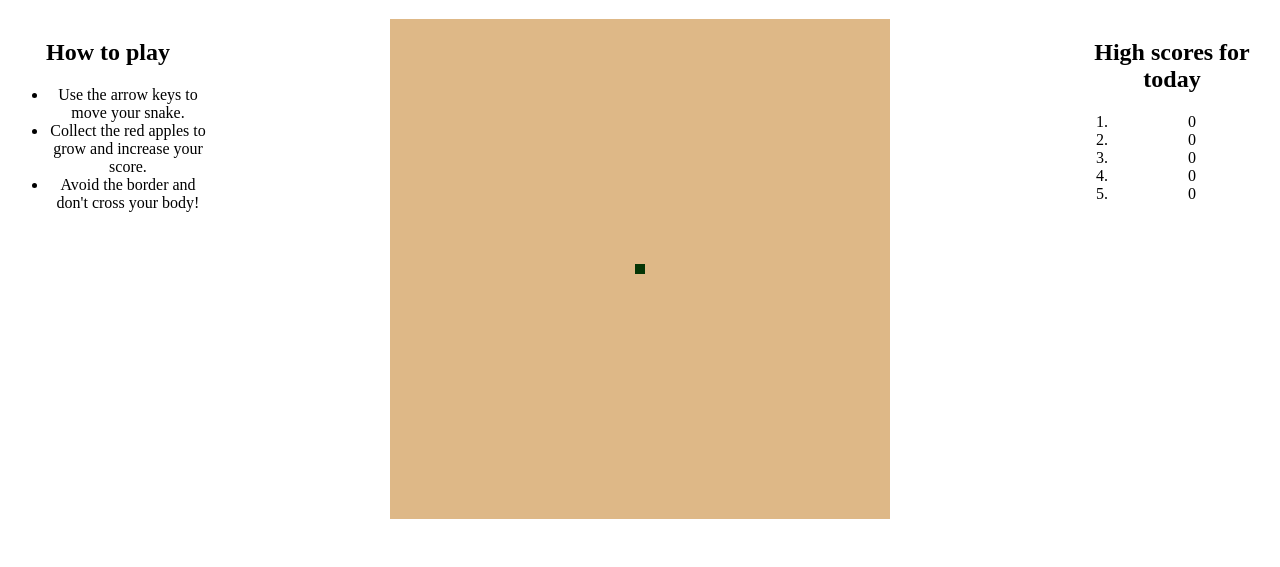
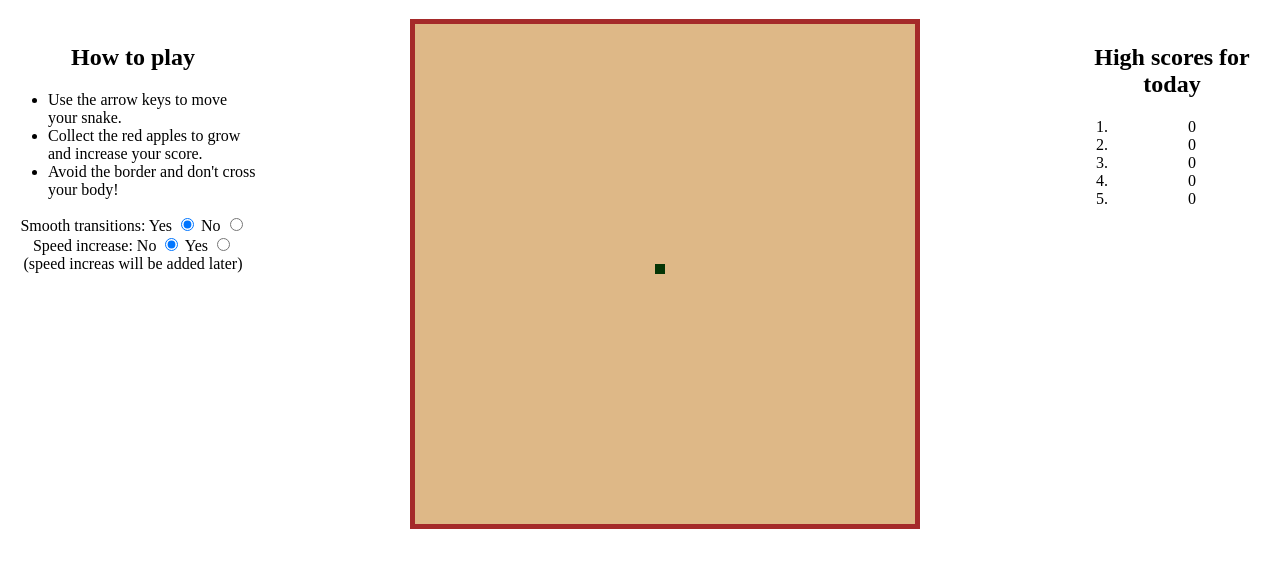
Before and after one commit to Purukogi/snake_game, a plain HTML site: page index.html in a window 1280 px wide. Shown: the part 61-628 px from the top of the page. Drawn offline with Linux system fonts and the light colour scheme; a web font is replaced by a local one.

Commit message:
clenaned up snake positioning inside of play area, added an option to swap between smooth transitions and classic movement

```diff
--- a/index.html
+++ b/index.html
@@ -5,6 +5,13 @@
     <meta name="viewport" content="width=device-width, initial-scale=1.0">
     <link rel="stylesheet" href="https://fonts.googleapis.com/css?family=Sofia">
     <link rel="stylesheet" href="style.css">
+    <!--This style is a quickfix to swap between smooth transitions and classic snake
+    we just change its inner text when swapping transition styles-->
+    <style id="transitionStyle">
+        #playArea div {
+            transition: 0.2s;
+        }
+    </style>
     <script src="script.js" defer></script>
     <title>Document</title>
 </head>
@@ -19,8 +26,25 @@
                 <li>Collect the red apples to grow and increase your score.</li>
                 <li>Avoid the border and don't cross your body!</li>
             </ul>
+            <div id="transitionChoice">
+                Smooth transitions:
+                <label for="smoothTransitionYes">Yes</label>
+                <input type="radio" name="smoothTransition" id="smoothTransitionYes" checked="checked">
+                <label for="smoothTransitionNo">No</label>
+                <input type="radio" name="smoothTransition" id="smoothTransitionNo">
+            </div>
+            <div id="speedChoice">
+                Speed increase:
+                <label for="speedIncreaseNo">No</label>
+                <input type="radio" name="speedIncrease" id="speedIncreaseNo" checked="checked">
+                <label for="smoothTransitionYes">Yes</label>
+                <input type="radio" name="speedIncrease" id="speedIncreaseYes">
+                <br>(speed increas will be added later)
+            </div>
         </div>
 
+
+        <div id="playAreaBorder">
             <div id="playArea">
 
                 <div id="snakeHead">
@@ -31,6 +55,7 @@
 
                 </div>
 
+            </div>
         </div>
 
         <div id="score">
--- a/script.js
+++ b/script.js
@@ -7,8 +7,8 @@ let snakeBody = [];
 //stocks the x and y position and the div of the apple
 let appleCoord = {};
 //position of the snake head
-let headX = 245;
-let headY = 245;
+let headX = 240;
+let headY = 240;
 //moving direction
 let speedX = 0;
 let speedY = 0;
@@ -16,11 +16,22 @@ let snakeLength = 3;
 let gameStarted = false;
 let scoreTable = [0, 0, 0, 0, 0];
 let scoreBoard_elem = document.getElementById("scoreBoard");
+let smoothTransitionNo_elem = document.getElementById("smoothTransitionNo");
+let smoothTransitionYes_elem = document.getElementById("smoothTransitionYes");
 const shadesOfGreen = ["#1E5631", "#A4DE02", "#76BA1B", "#4C9A2A", "#ACDF87", "#68BB59"];
 
 
 /*-----------------------------MAIN--------------------------*/
 updateScore();
+setTransitionStyle();
+smoothTransitionYes_elem.addEventListener("click", () => {
+    localStorage.setItem("transitionStyle", "smooth");
+    setTransitionStyle();
+    });
+smoothTransitionNo_elem.addEventListener("click", () => {
+    localStorage.setItem("transitionStyle", "classic");
+    setTransitionStyle();
+    });
 
 window.addEventListener("keydown", onKeyDown);
 
@@ -101,7 +112,7 @@ function onKeyDown(event){
     //restoring user's ability to input
     setTimeout(() => {
         window.addEventListener("keydown", onKeyDown);
-    }, 80);
+    }, 70);
 }
 
 /*sets snake moving direction depending on last key pressed
@@ -155,7 +166,7 @@ function gameSetUp(event){
         then sets style for the new piece
         might be able to replace the if statement with css as well*/
         let snakeBodyPiece = document.createElement("div");
-        snakeBody[i] = {"xPos" : 245 - (i+1)*speedX, "yPos" : 245 - (i+1)*speedY, "piece" : snakeBodyPiece};
+        snakeBody[i] = {"xPos" : 240 - (i + 1)*speedX, "yPos" : 240 - (i + 1)*speedY, "piece" : snakeBodyPiece};
         snakeBodyPiece.classList.add("snakeBodyClass")
         snakeBodyPiece.style.top = snakeBody[i].yPos+"px";
         snakeBodyPiece.style.left = snakeBody[i].xPos+"px";
@@ -183,9 +194,9 @@ function placeApple() {
     do{
         appleOnSnake = false;
         randX = Math.floor(490*Math.random());
-        randX = randX - (randX%10) + 5;
+        randX = randX - (randX%10);
         randY = Math.floor(490*Math.random());
-        randY = randY - (randY%10) + 5;
+        randY = randY - (randY%10);
         snakeBody.forEach( (piece) => {
             appleOnSnake |= randX === piece.xPos && randY === piece.yPos;
         });
@@ -256,3 +267,19 @@ function updateScore(score){
     })
     localStorage.setItem("scoreTable", JSON.stringify(scoreTable));
 }
+
+function setTransitionStyle(){
+    if(localStorage.getItem("transitionStyle") === null){
+        localStorage.setItem("transitionStyle", "smooth");
+    }else{
+        if(localStorage.getItem("transitionStyle") === "smooth"){
+            smoothTransitionYes_elem.checked = "checked";
+            let transitionStyle_elem = document.getElementById("transitionStyle");
+            transitionStyle_elem.innerText = "#playArea div {transition: 0.2s;}";
+        }else{
+            smoothTransitionNo_elem.checked = "checked";
+            let transitionStyle_elem = document.getElementById("transitionStyle");
+            transitionStyle_elem.innerText = "#playArea div {transition: 0s;}";
+        }
+    }
+}
--- a/style.css
+++ b/style.css
@@ -12,9 +12,21 @@ main {
 
 #rules {
     height: 500px;
-    width: 200px;
+    width: 250px;
     text-align: center;
     text-wrap: wrap;
+}
+
+#rules ul {
+    text-align: left;
+}
+
+#playAreaBorder{
+    height: 500px;
+    width: 500px;
+    margin: auto;
+    z-index: 2;
+    border: 5px solid brown;
 }
 
 #playArea {
@@ -37,14 +49,10 @@ main {
     position: absolute;
     height: 10px;
     width: 10px;
-    top: 245px;
-    left: 245px;
+    top: 240px;
+    left: 240px;
     background-color: rgb(5, 53, 5);
 
-}
-
-#playArea div {
-    transition: 0.2s;
 }
 
 .snakeBodyClass {
```
Lines whose indentation alone changed are shown as unchanged.
